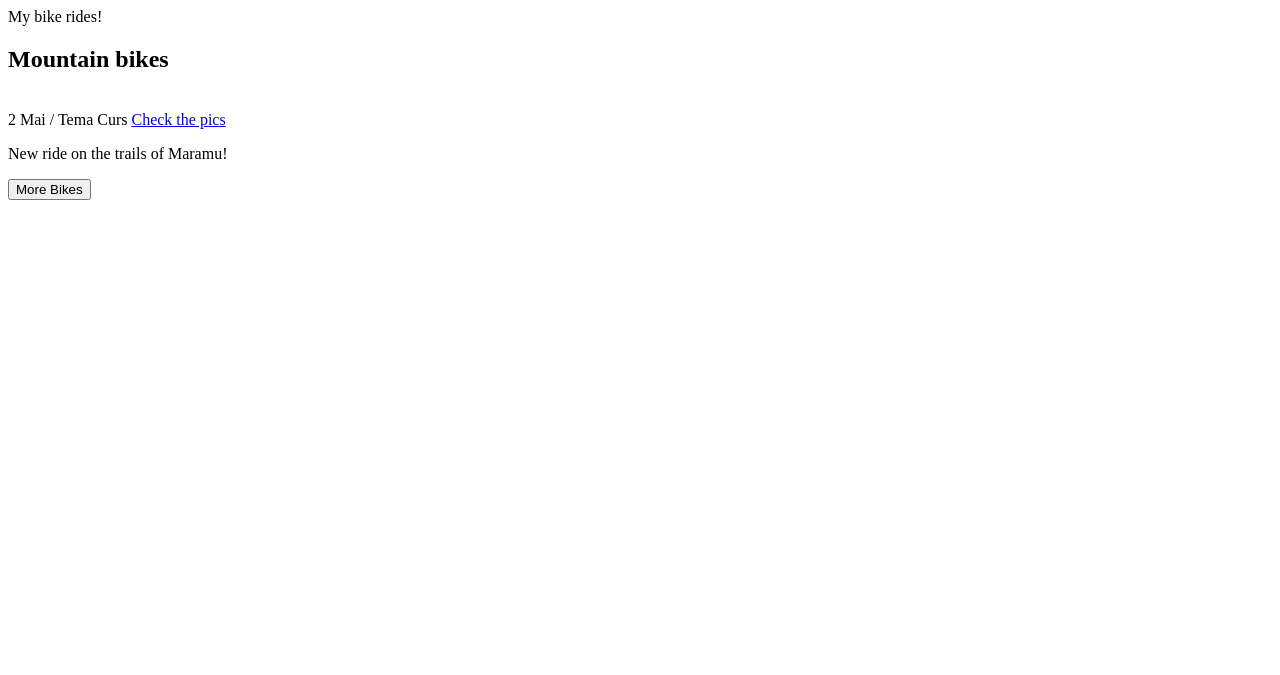
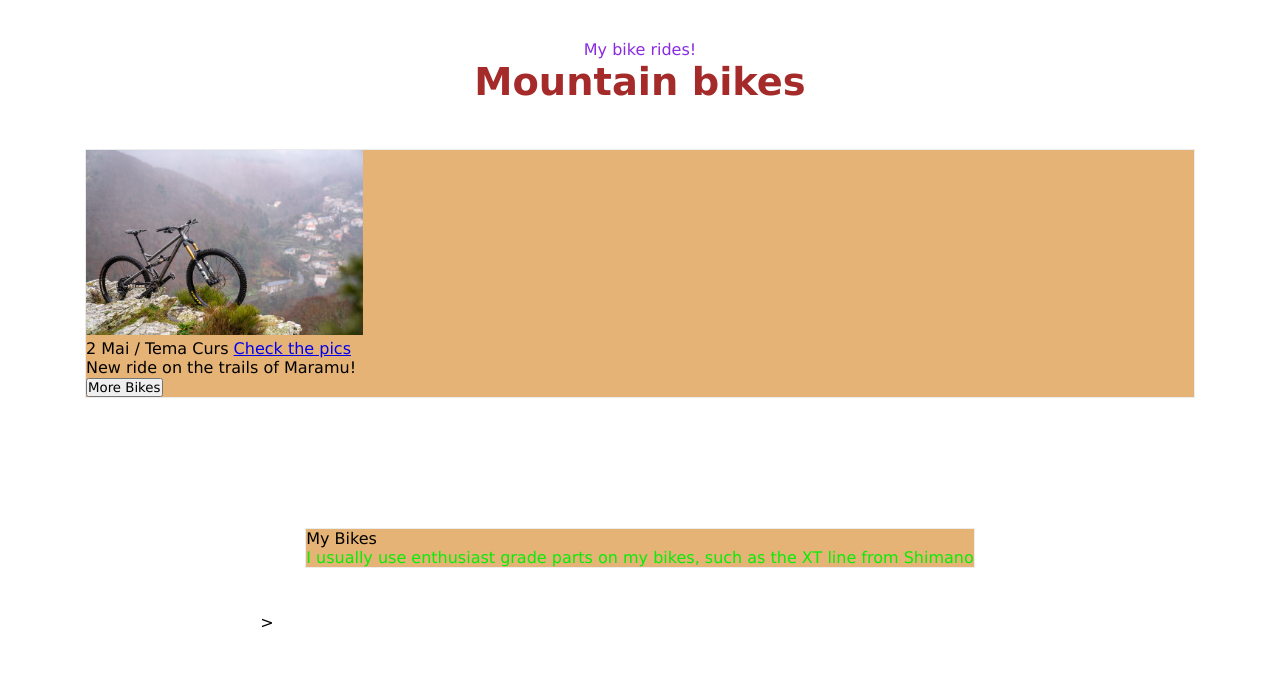
Before and after one commit to ati13/LaMoara, a website: page index.html in a window 1280 px wide. Drawn offline with Linux system fonts and the light colour scheme.

Commit message:
In sfarsit tema curs 1. (Hopefully sper sa ajung cu temele la zi in cursul acestei saptamani)

```diff
--- a/index.html
+++ b/index.html
@@ -5,6 +5,7 @@
     <meta charset="UTF-8">
     <meta http-equiv="X-UA-Compatible" content="IE=edge">
     <meta name="viewport" content="width=device-width, initial-scale=1.0">
+    <link rel="stylesheet" href="style.css">
     <title>Document</title>
 </head>
 
@@ -12,24 +13,39 @@
     <section id="blog">
         <div class="blog-heading">
             <span>My bike rides!</span>
-            <h2>Mountain bikes</h2>
+            <h3>Mountain bikes</h3>
         </div>
         <div class="blog-container">
             <div class="blog-box">
                 <div class="blog-img">
-                    <img src="" />
+                    <img src="bike.jpg" />
                 </div>
-                <div class="blog-text">
+                <span class="blog-text">
                     <span>2 Mai / Tema Curs</span>
                     <a href="II" class="blog-title">Check the pics</a>
                     <p>New ride on the trails of Maramu!
                     </p>
 
-                </div>
+                </span>
                 <button class="blog-button">More Bikes</button>
             </div>
         </div>
+        <section id="Bikes">
+            <div id="My bike">
+                <span class="blog-container">
+                    <span class="blog-box">
+                        <span class="blog-text">
+                            <span>My Bikes</span>
+                            <p style="color:rgb(5, 238, 5)">I usually use enthusiast grade parts on my bikes, such as
+                                the XT
+                                line from Shimano</p>
+                        </span>
+                    </span>
 
+
+                </span>>
+            </div>
+        </section>
     </section>
 </body>
 
--- a/style.css
+++ b/style.css
@@ -0,0 +1,70 @@
+* {
+    margin: 0px;
+    padding: 0px;
+    box-sizing: border-box;
+    font-family: Verdana, Geneva, Tahoma, sans-serif;
+}
+
+body {
+    margin: 0px;
+    padding: 0px;
+    box-sizing: border-box;
+    font-family: Verdana, Geneva, Tahoma, sans-serif;
+}
+
+#blog {
+    display: flex;
+    justify-content: center;
+    align-items: center;
+    flex-direction: column;
+    padding: 40px;
+    border-bottom: 1px solid rgba(0, 0, 0, 0);
+}
+
+.blog-heading {
+    display: flex;
+    justify-content: center;
+    align-items: center;
+    flex-direction: column;
+}
+
+.blog-heading span {
+    color: blueviolet;
+
+}
+
+.blog-heading h3 {
+    font-size: 2.4rem;
+    color: brown;
+    font-weight: 600;
+}
+
+.blog-img img {
+    width: 25%;
+    height: auto;
+    object-fit: cover;
+    object-position: center;
+}
+
+#Bikes {
+    display: flex;
+    justify-content: right;
+    align-items: flex-start;
+    flex-direction: column;
+    padding: 40px;
+    border-bottom: 5px solid rgb(rgb(109, 14, 14), rgb(202, 245, 202), rgb(20, 20, 141));
+}
+
+.blog-container {
+    display: flex;
+    align-items: center;
+    margin: 15px 15px;
+    flex-wrap: wrap;
+}
+
+.blog-box {
+    width: fit-content;
+    background-color: rgb(230, 179, 118);
+    border: 1px solid #ececec;
+    margin: 30px;
+}
```
Also changed, not shown: bike.jpg (added).
